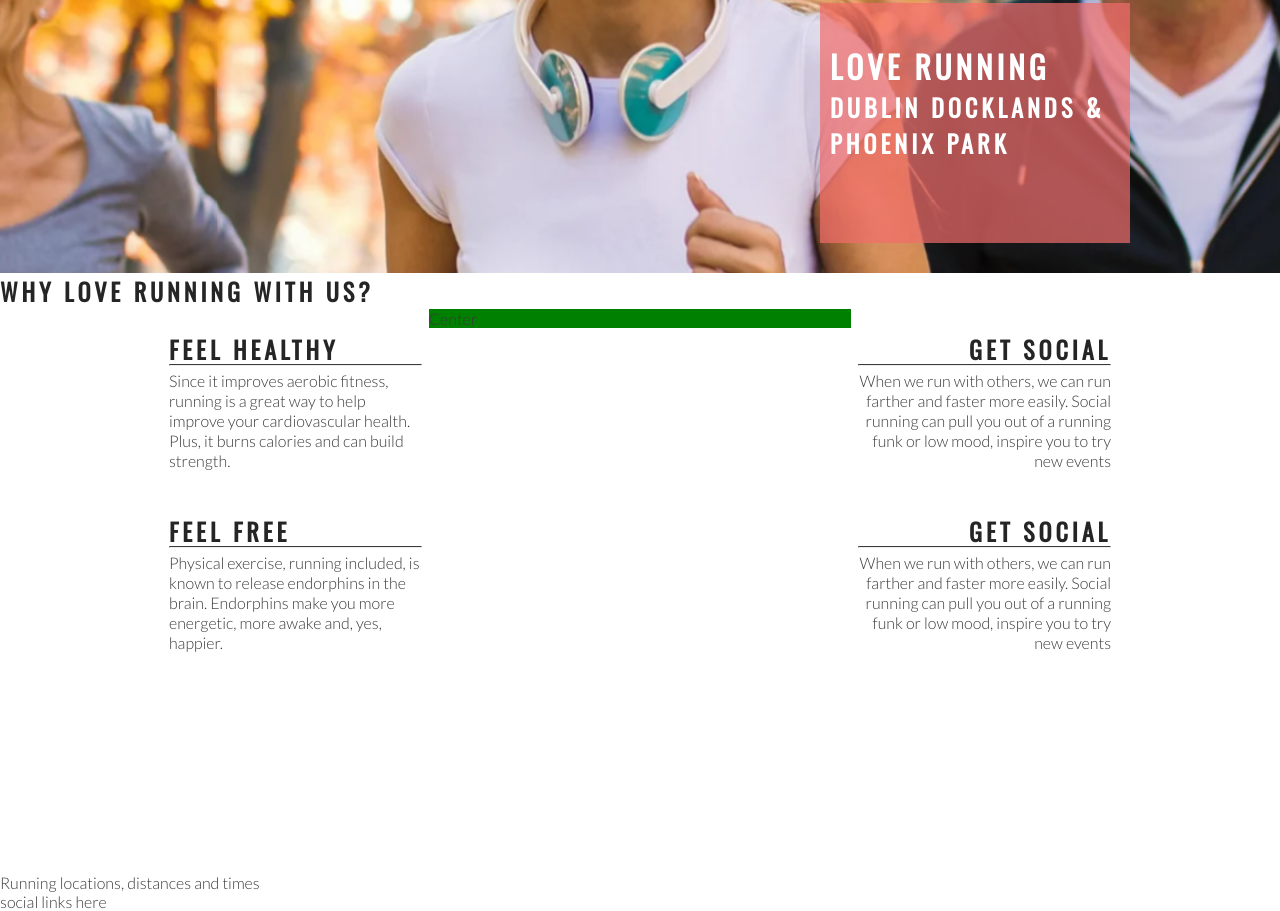
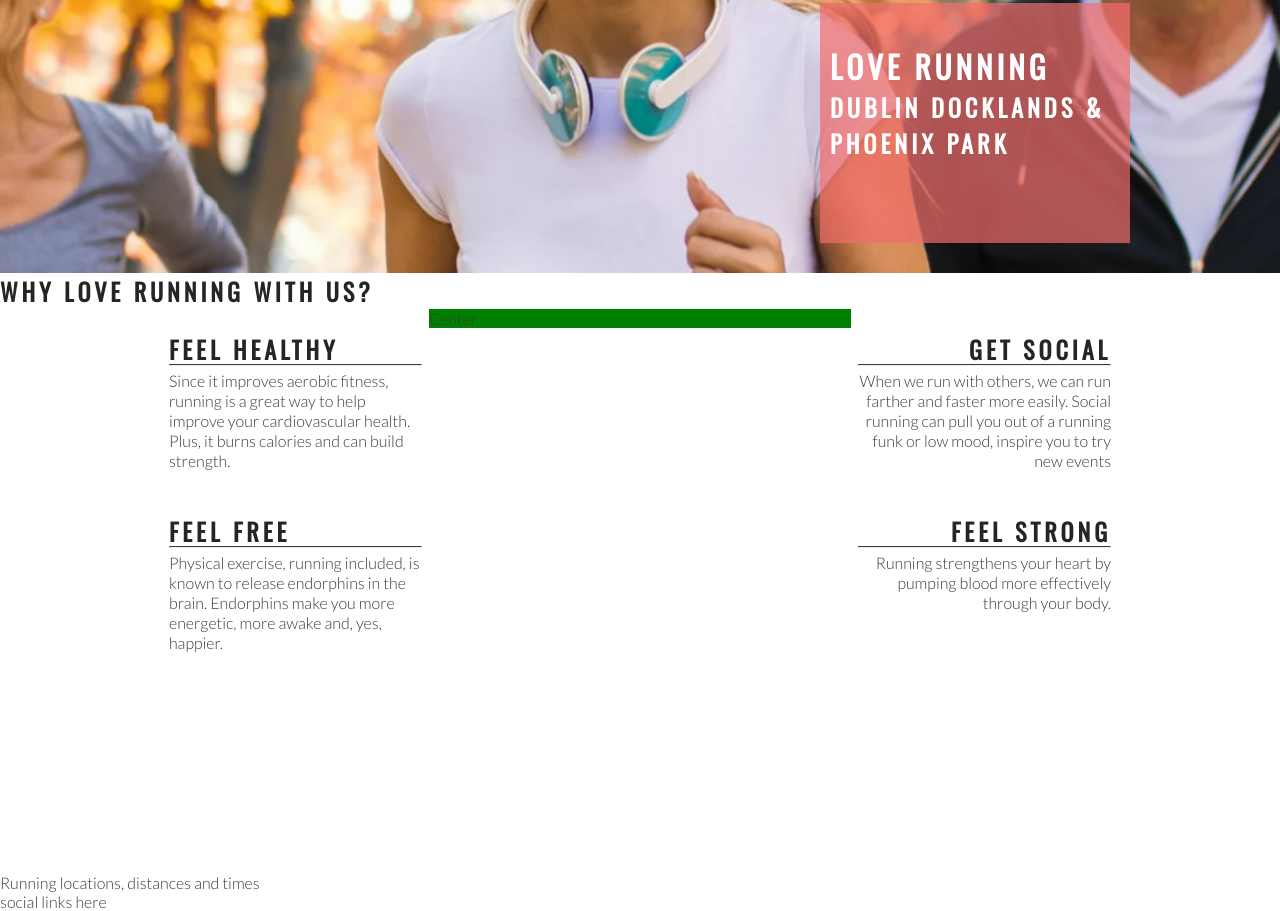
Before and after one commit to Lawasoft/love-running, a plain HTML site: page index.html in a window 1280 px wide. Shown: the part 402-1313 px from the top of the page. Drawn offline with nearby package versions, Linux system fonts and the light colour scheme.

Commit message:
Add right about section content and style+

```diff
--- a/index.html
+++ b/index.html
@@ -64,10 +64,9 @@
                 </p>
             </div>
             <div class="right-about-heading">
-                <h2>Get Social</h2>
+                <h2>Feel strong</h2>
                 <hr>
-                <p>When we run with others, we can run farther and faster more easily. Social running can pull you out of a running funk or low mood, inspire you to try new events
-
+                <p>Running strengthens your heart by pumping blood more effectively through your body.
                 </p>
             </div>
         </div>
```
